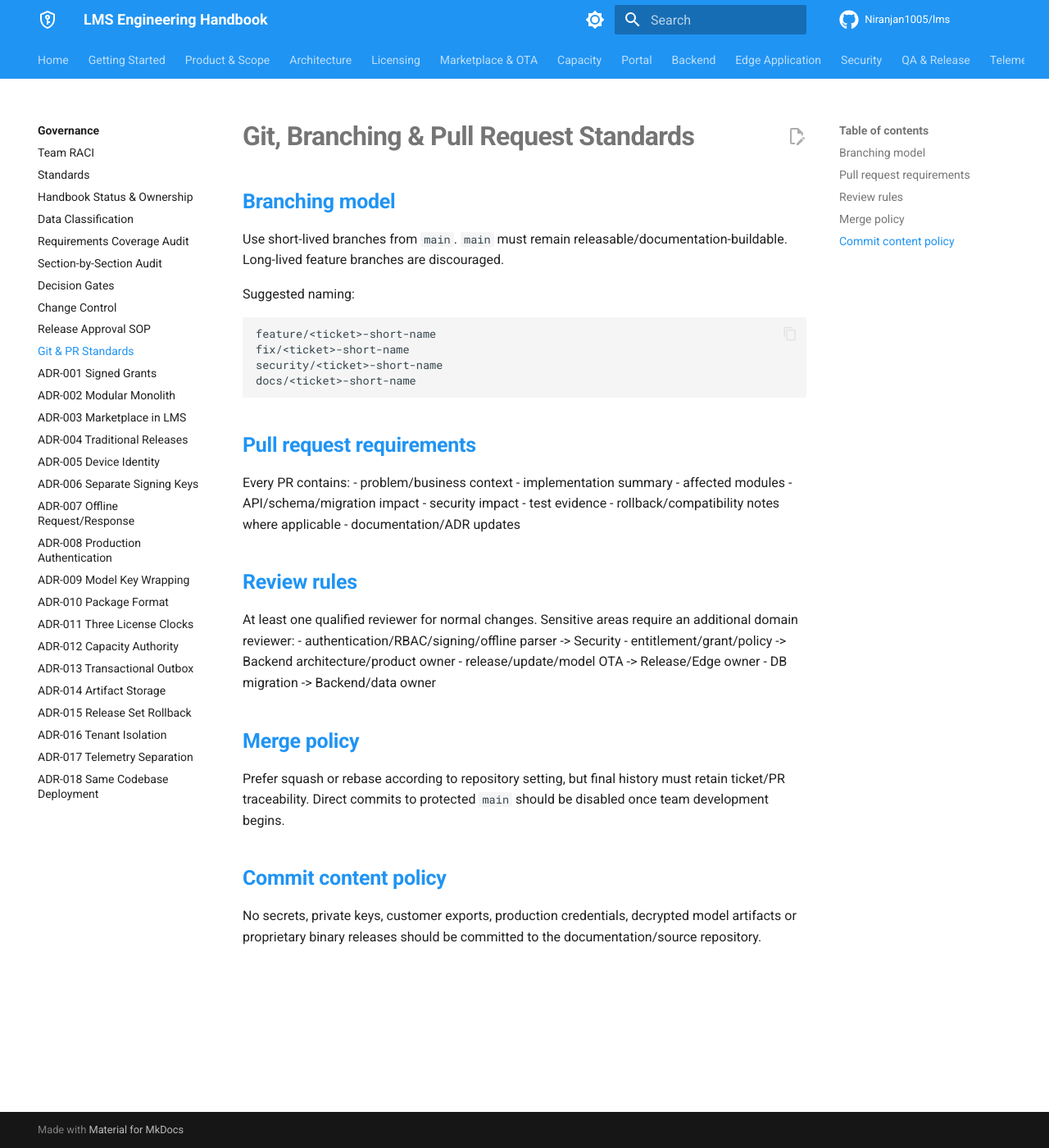
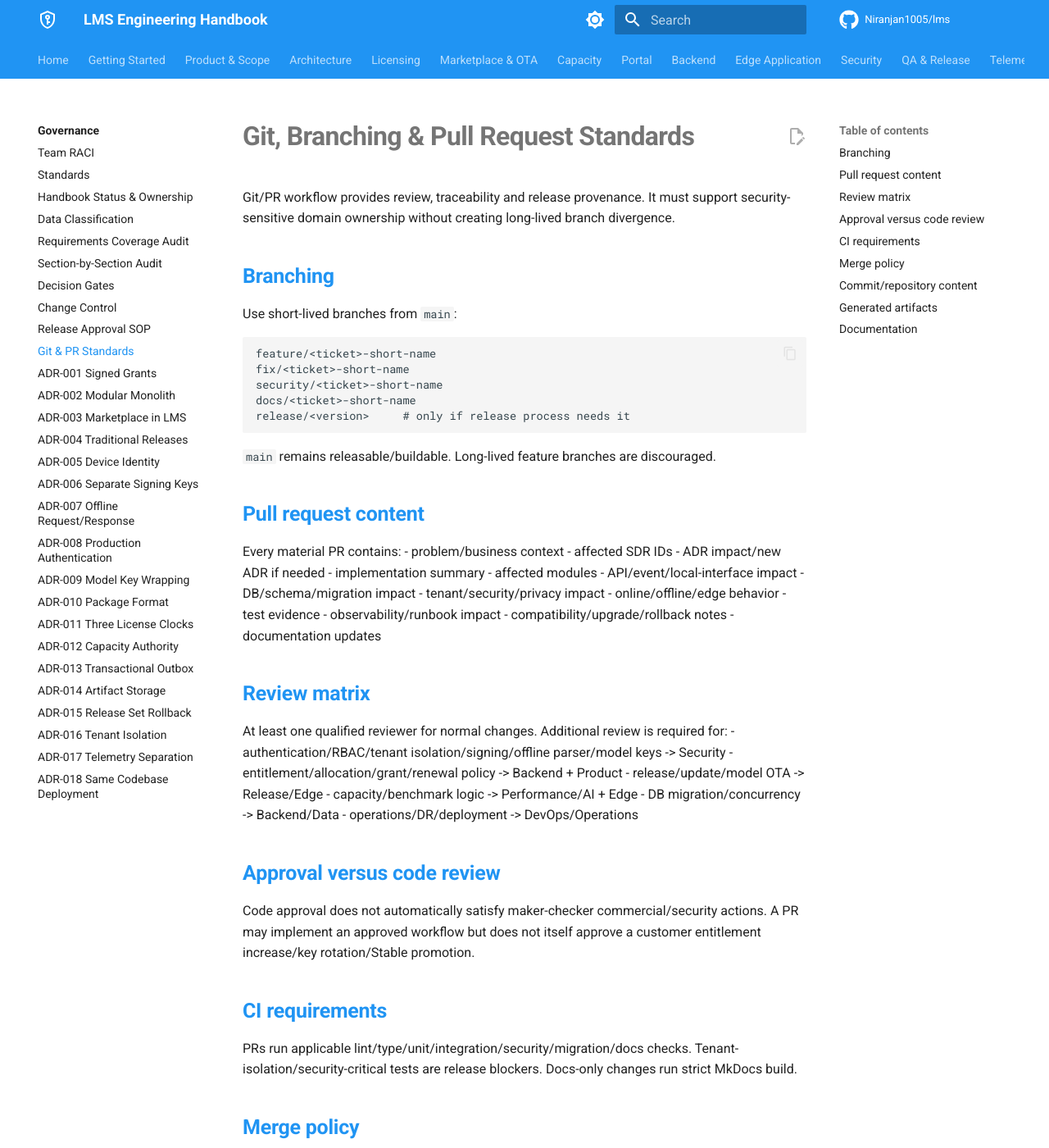
Before and after one commit to Niranjan1005/lms, an MkDocs documentation site: the page built from docs/governance/git-pr-standards.md, in a window 1280 px wide and 1400 px high. Shown: the whole window at 82% size. Built offline with MkDocs 1.6.1 and Material for MkDocs 9.7.7, drawn with Linux system fonts in a browser that asks for light colours; comment, search, counter and statistics services are not loaded; some of the changed text lies outside the part shown.

Commit message:
docs: deepen git pull request standards

```diff
--- a/docs/governance/git-pr-standards.md
+++ b/docs/governance/git-pr-standards.md
@@ -1,42 +1,67 @@
 # Git, Branching & Pull Request Standards
 
-## Branching model
+Git/PR workflow provides review, traceability and release provenance. It must support security-sensitive domain ownership without creating long-lived branch divergence.
 
-Use short-lived branches from `main`. `main` must remain releasable/documentation-buildable. Long-lived feature branches are discouraged.
+## Branching
 
-Suggested naming:
-
+Use short-lived branches from `main`:
 ~~~text
 feature/<ticket>-short-name
 fix/<ticket>-short-name
 security/<ticket>-short-name
 docs/<ticket>-short-name
+release/<version>     # only if release process needs it
 ~~~
 
-## Pull request requirements
+`main` remains releasable/buildable. Long-lived feature branches are discouraged.
 
-Every PR contains:
+## Pull request content
+
+Every material PR contains:
 - problem/business context
+- affected SDR IDs
+- ADR impact/new ADR if needed
 - implementation summary
 - affected modules
-- API/schema/migration impact
-- security impact
+- API/event/local-interface impact
+- DB/schema/migration impact
+- tenant/security/privacy impact
+- online/offline/edge behavior
 - test evidence
-- rollback/compatibility notes where applicable
-- documentation/ADR updates
+- observability/runbook impact
+- compatibility/upgrade/rollback notes
+- documentation updates
 
-## Review rules
+## Review matrix
 
-At least one qualified reviewer for normal changes. Sensitive areas require an additional domain reviewer:
-- authentication/RBAC/signing/offline parser -> Security
-- entitlement/grant/policy -> Backend architecture/product owner
-- release/update/model OTA -> Release/Edge owner
-- DB migration -> Backend/data owner
+At least one qualified reviewer for normal changes. Additional review is required for:
+- authentication/RBAC/tenant isolation/signing/offline parser/model keys -> Security
+- entitlement/allocation/grant/renewal policy -> Backend + Product
+- release/update/model OTA -> Release/Edge
+- capacity/benchmark logic -> Performance/AI + Edge
+- DB migration/concurrency -> Backend/Data
+- operations/DR/deployment -> DevOps/Operations
+
+## Approval versus code review
+
+Code approval does not automatically satisfy maker-checker commercial/security actions. A PR may implement an approved workflow but does not itself approve a customer entitlement increase/key rotation/Stable promotion.
+
+## CI requirements
+
+PRs run applicable lint/type/unit/integration/security/migration/docs checks. Tenant-isolation/security-critical tests are release blockers. Docs-only changes run strict MkDocs build.
 
 ## Merge policy
 
-Prefer squash or rebase according to repository setting, but final history must retain ticket/PR traceability. Direct commits to protected `main` should be disabled once team development begins.
+Prefer squash/rebase according to repository setting, preserving ticket/PR traceability. Protected `main` should require PR review/status checks once team development begins; emergency bypass is auditable and reviewed afterward.
 
-## Commit content policy
+## Commit/repository content
 
-No secrets, private keys, customer exports, production credentials, decrypted model artifacts or proprietary binary releases should be committed to the documentation/source repository.
+Never commit passwords/tokens, private signing keys, model content keys, production credentials, raw sensitive customer exports, decrypted proprietary models or production binary release payloads not intended for source repository.
+
+## Generated artifacts
+
+Generated OpenAPI/schema/SBOM/provenance files may be committed or attached according to project convention, but the source that generates them and release linkage must be clear.
+
+## Documentation
+
+Behavior-changing PR updates SDR/domain docs in the same PR. Durable architecture change creates/supersedes ADR rather than burying rationale in PR comments.
```
